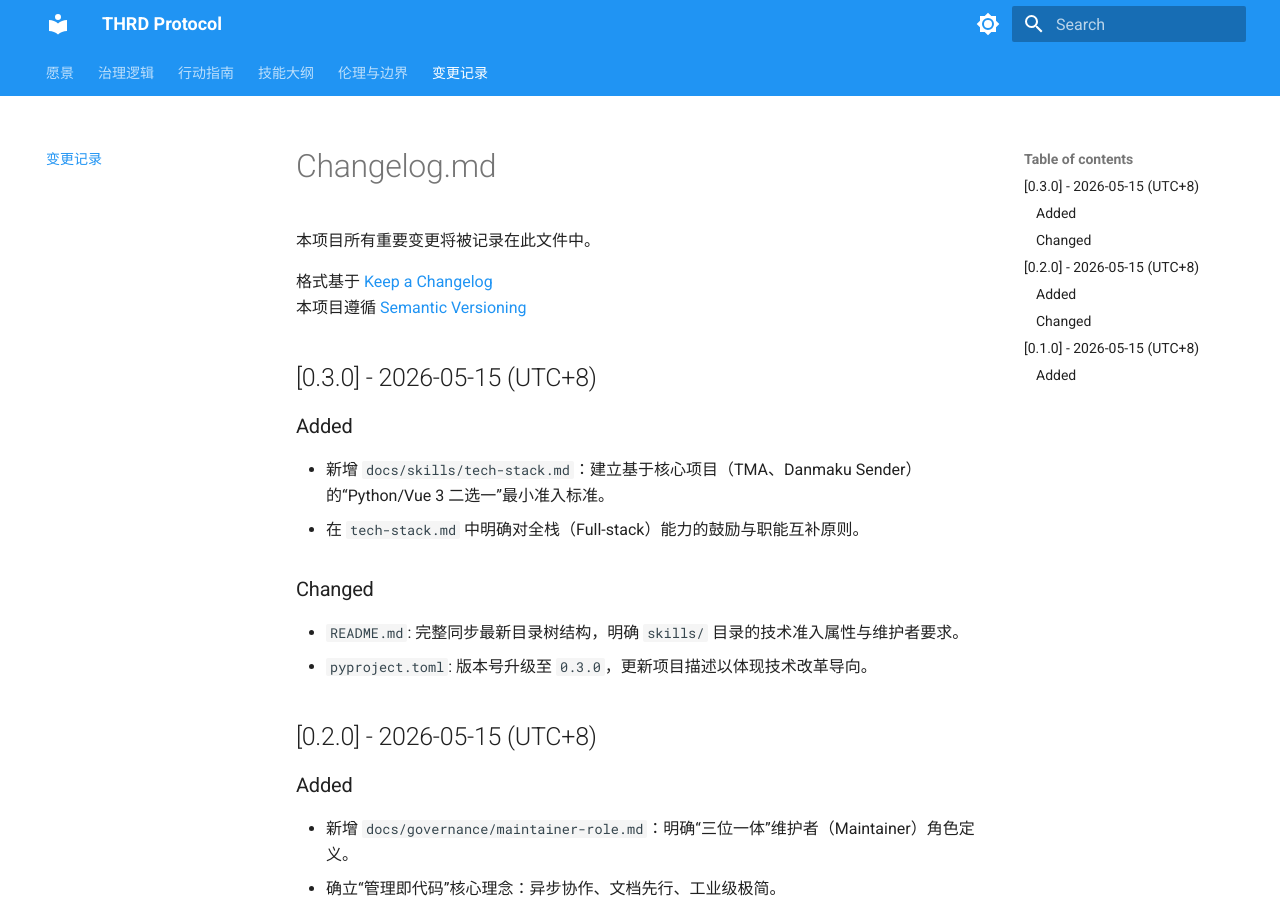
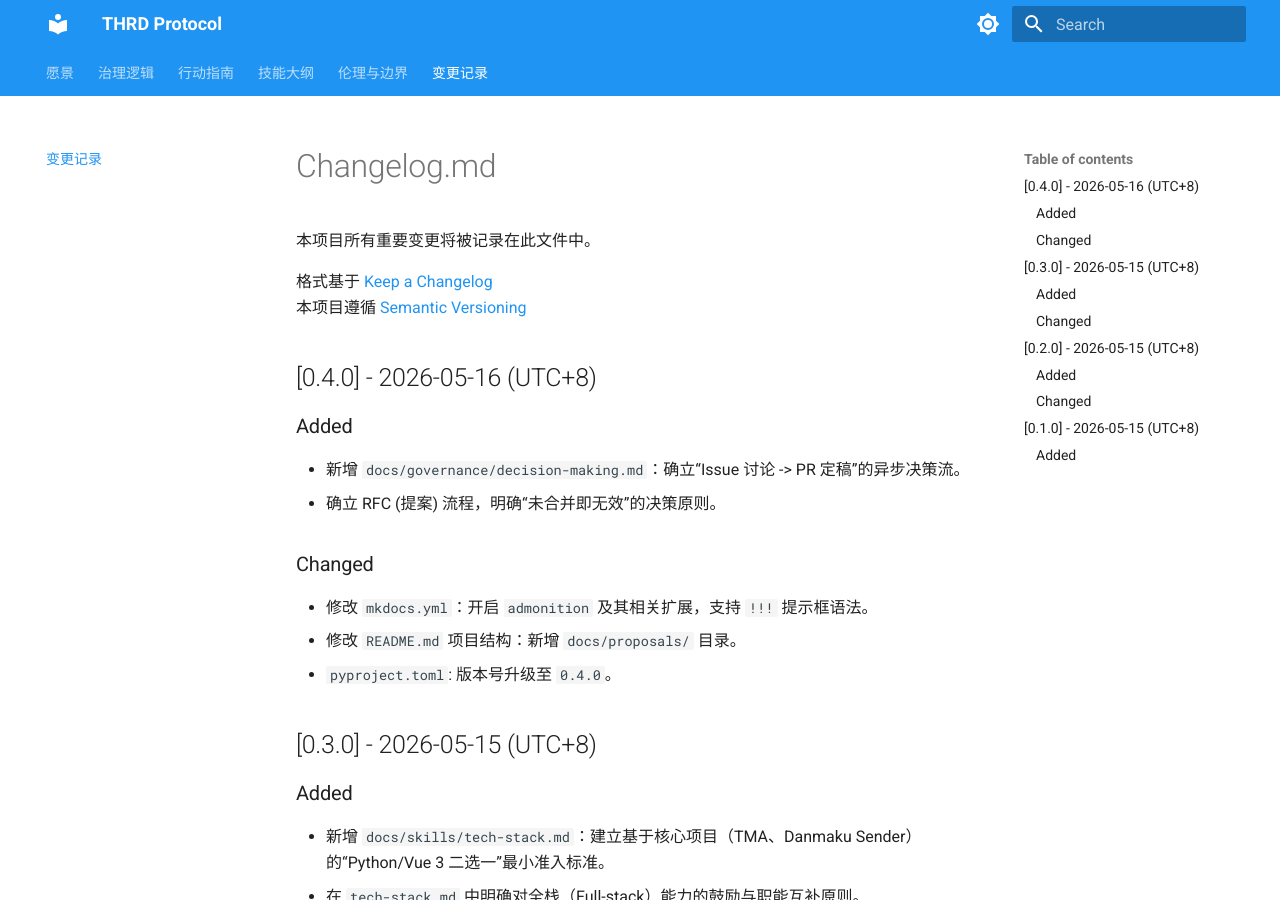
Before and after one commit to TouhouGleaners/THRD-Protocol, an MkDocs documentation site: the page built from docs/changelog.md, in a window 1280 px wide and 900 px high. Built offline with MkDocs 1.6.1 and Material for MkDocs 9.7.7, drawn with Linux system fonts in a browser that asks for light colours.

Commit message:
feat(gov): 确立 Issue-PR 决策流与提案库机制，开启 Admonitions 扩展 (#4)

```diff
--- a/docs/changelog.md
+++ b/docs/changelog.md
@@ -4,6 +4,17 @@
 
 格式基于 [Keep a Changelog](https://keepachangelog.com/zh-CN/1.1.0/)
 本项目遵循 [Semantic Versioning](https://semver.org/lang/zh-CN/)
+
+## [0.4.0] - 2026-05-16 (UTC+8)
+
+### Added
+- 新增 `docs/governance/decision-making.md`：确立“Issue 讨论 -> PR 定稿”的异步决策流。
+- 确立 RFC (提案) 流程，明确“未合并即无效”的决策原则。
+
+### Changed
+- 修改 `mkdocs.yml`：开启 `admonition` 及其相关扩展，支持 `!!!` 提示框语法。
+- 修改 `README.md` 项目结构：新增 `docs/proposals/` 目录。
+- `pyproject.toml`: 版本号升级至 `0.4.0`。
 
 ## [0.3.0] - 2026-05-15 (UTC+8)
 
--- a/mkdocs.yml
+++ b/mkdocs.yml
@@ -21,6 +21,11 @@
     - navigation.tabs
     - navigation.sections
     - content.code.copy
+
+markdown_extensions:
+  - admonition            # 支持提示框
+  - pymdownx.details      # 支持可展开的细节块
+  - pymdownx.superfences  # 支持在提示框里嵌套代码块
 
 plugins:
   - search
--- a/pyproject.toml
+++ b/pyproject.toml
@@ -4,7 +4,7 @@
 
 [project]
 name = "thrd-protocol"
-version = "0.3.0"
+version = "0.4.0"
 description = "Teahouse of Recollected Dreams 管理改革大纲与行动指南"
 readme = "README.md"
 authors = [
```
Also changed, not shown: README.md (+20 -19 lines), docs/governance/decision-making.md (added, +65 -0 lines).
